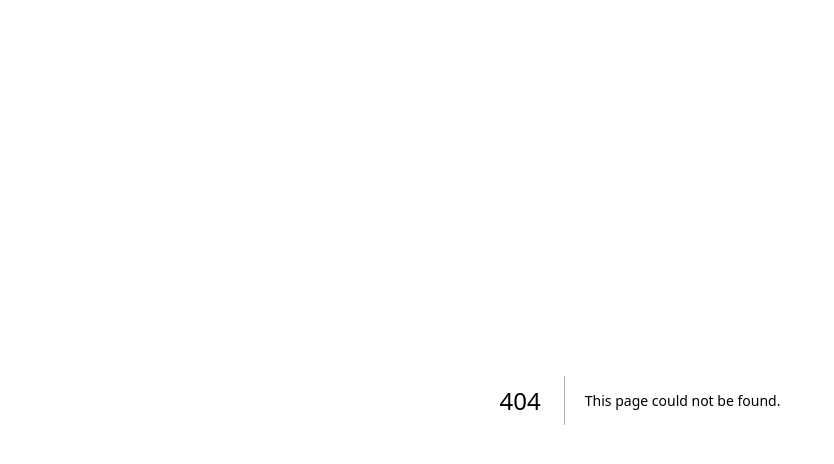
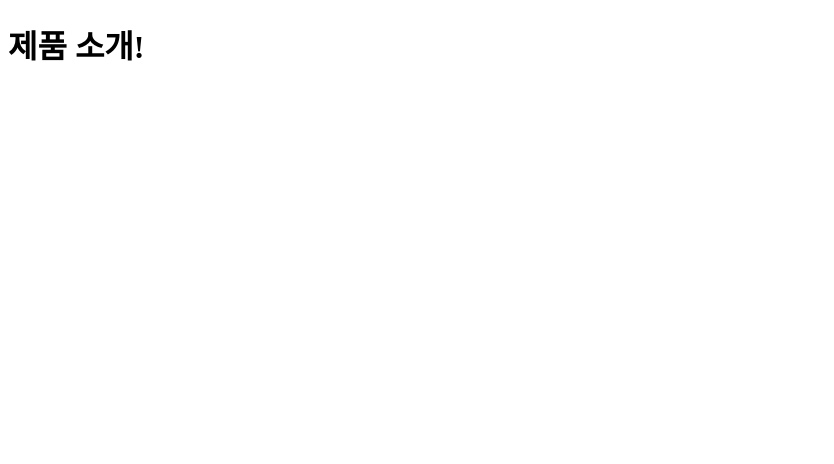
Before and after one commit to Gi-Youn-Oh/Next, a Next.js app: page /products in a window 1280 px wide. Before the commit this address had no page. Shown: the top 464 px of the page, without its empty margins (0-834 px from the left). Built offline with nearby package versions, Linux system fonts and the light colour scheme.

Commit message:
static routing

```diff
--- /dev/null
+++ b/src/pages/about.tsx
@@ -0,0 +1,3 @@
+export default function AboutPage () {
+    return <h1>About us!</h1>;
+}
--- /dev/null
+++ b/src/pages/contact.tsx
@@ -0,0 +1,3 @@
+export default function ContactPage () {
+    return <h1>Contact us!</h1>;
+}
--- /dev/null
+++ b/src/pages/products/index.tsx
@@ -0,0 +1,3 @@
+export default function ProductsPage () {
+    return <h1>제품 소개!</h1>;
+}
--- /dev/null
+++ b/src/pages/products/pants.tsx
@@ -0,0 +1,3 @@
+export default function PantsPage () {
+    return <h1>바지 제품 설명!</h1>;
+}
```
